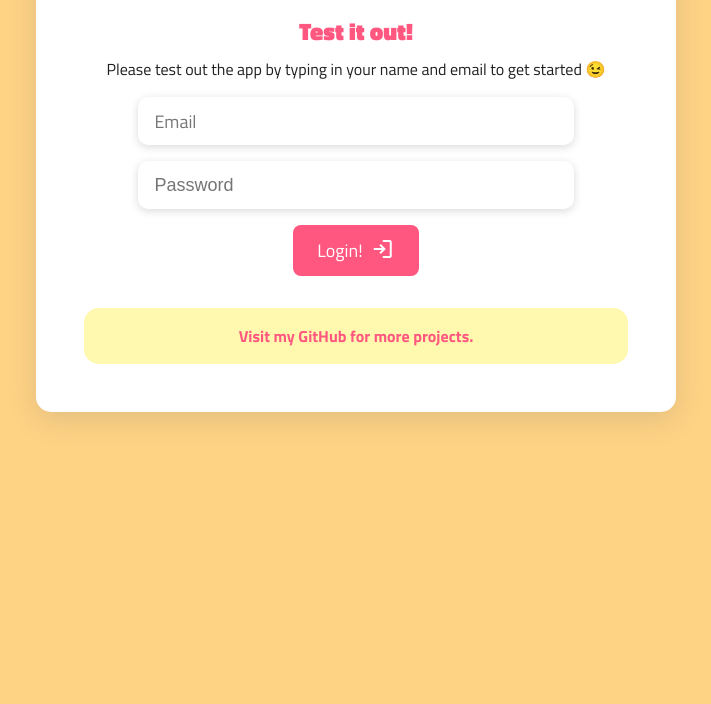
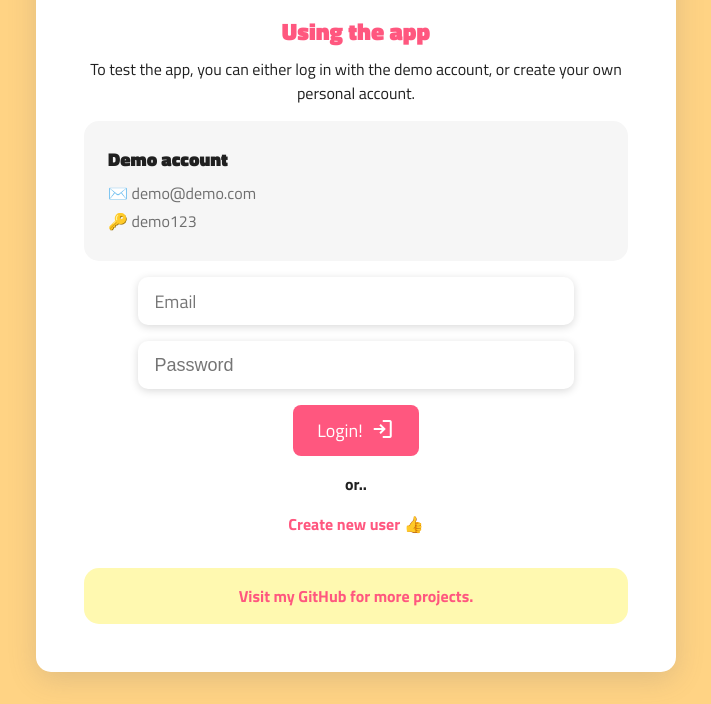
Before and after one commit to devjoppe/my-todo-app, a website built with Vite: page index.html in a window 1280 px wide. Shown: the part 219-923 px from the top of the page, without its empty margins (284-995 px from the left). Before the commit the page ends 800 px from the top, so only its background shows below. Built offline with nearby package versions, Linux system fonts and the light colour scheme; some packages are replaced by stand-ins of ours; no server answers; the database is empty.

Commit message:
Redesign and adding login screen for the new auth when the app starts

```diff
--- a/index.html
+++ b/index.html
@@ -15,12 +15,18 @@
   <div class="user-app f-direction-column">
     <h1 class="user-welcome">My Todo</h1>
     <p>Welcome to My Todo, a personal project and <a href="https://www.github.com/devjoppe/my-todo-app" target="_blank">demo app</a> that I, <a href="https://www.jotto.dev" target="_blank">Joakim</a>, designed and developed as a learning exercise. This app allows you to keep track of tasks and to-do items.</p>
-    <h2 class="testit">Test it out!</h2>
-    <p>Please test out the app by typing in your name and email to get started &#x1F609;</p>
+    <h2 class="testit">Using the app</h2>
+    <p>To test the app, you can either log in with the demo account, or create your own personal account.</p>
+    <div class="default-box">
+      <h3>Demo account</h3>
+      <p>✉️ demo@demo.com</p>
+      <p>🔑 demo123</p>
+    </div>
     <div id="loginform" class="loginform">
       <!-- Login form -->
     </div>
-    <!-- OLD: login form placement -->
+    <p><strong>or..</strong></p>
+    <span class="createuser">Create new user 👍</span>
     <div class="info-box">
       <a href="https://www.github.com/devjoppe" target="_blank">Visit my GitHub for more projects.</a>
     </div>
--- a/src/assets/style/scss/_config.scss
+++ b/src/assets/style/scss/_config.scss
@@ -33,6 +33,10 @@ h1 {
 
 h2 {
     color: $color-pink;
+    margin-bottom: 8px;
+}
+
+h3 {
     margin-bottom: 8px;
 }
 
@@ -135,6 +139,19 @@ p {
     }
 }
 
+.default-box {
+    @include box;
+    flex-direction: column;
+    background: #f6f6f6;
+    padding: 24px;
+    margin-bottom: 16px;
+    p {
+        text-align: left;
+        margin-bottom: 4px;
+        color: #6e6e6e
+    }
+}
+
 .inner-content {
     width: 100%;
 }
--- a/src/assets/style/scss/design.scss
+++ b/src/assets/style/scss/design.scss
@@ -9,6 +9,13 @@
 
 .close-box {
     width: fit-content;
+}
+
+.createuser {
+    color: #FF577F;
+    font-weight: bold;
+    text-align: center;
+    margin-bottom: 32px;
 }
 
 //Search and user component
@@ -80,7 +87,7 @@ select {
     align-items: center;
     flex-direction: column;
     width: 100%;
-    margin-bottom: 32px;
+    margin-bottom: 16px;
     padding: 0 10% 0 10%;
 }
 
```
Also changed, not shown: src/assets/style/css/style.min.css.
